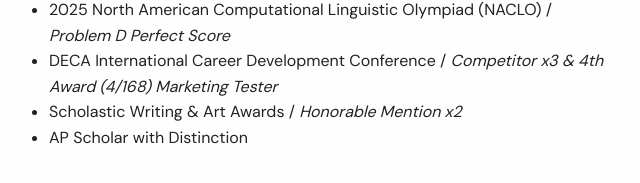
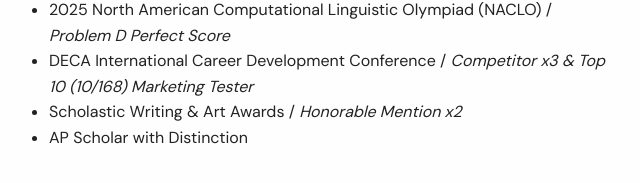
Before and after one commit to andrewhaynes1/personal-website, a plain HTML site: page index.html in a window 1280 px wide. Shown: the part 3710-3893 px from the top of the page, 331-971 px from the left. Drawn offline with Linux system fonts and the light colour scheme.

Commit message:
Update index.html
Signed-off-by: Andrew Haynes <drew.naoki@gmail.com>

```diff
--- a/index.html
+++ b/index.html
@@ -258,7 +258,7 @@
     <li>2023 Houston Science & Engineering Fair / <em>1st Award</em></li>
     <li>2023 Texas Science & Engineering Fair / <em>Finalist</em></li>
     <li>2025 North American Computational Linguistic Olympiad (NACLO) / <em>Problem D Perfect Score</em></li>
-    <li>DECA International Career Development Conference / <em>Competitor x3 & 4th Award (4/168) Marketing Tester</em></li>
+    <li>DECA International Career Development Conference / <em>Competitor x3 & Top 10 (10/168) Marketing Tester</em></li>
     <li>Scholastic Writing & Art Awards / <em>Honorable Mention x2</em></li>
     <li>AP Scholar with Distinction</li>
   </ul>
```
